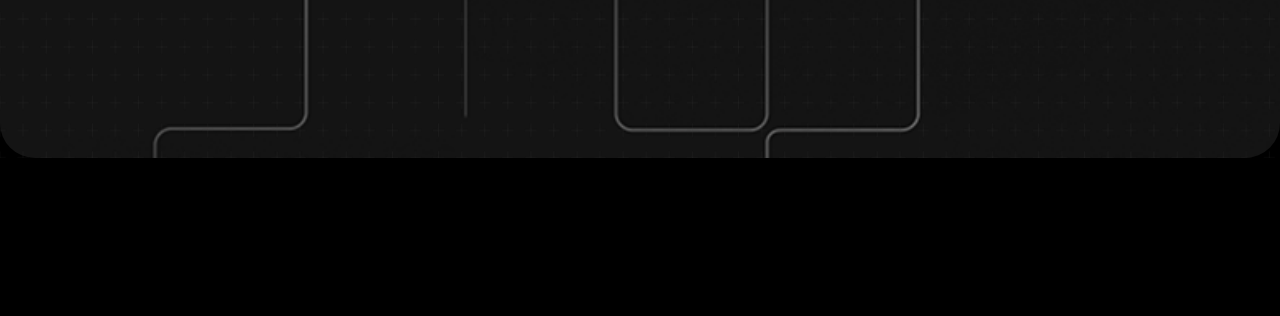
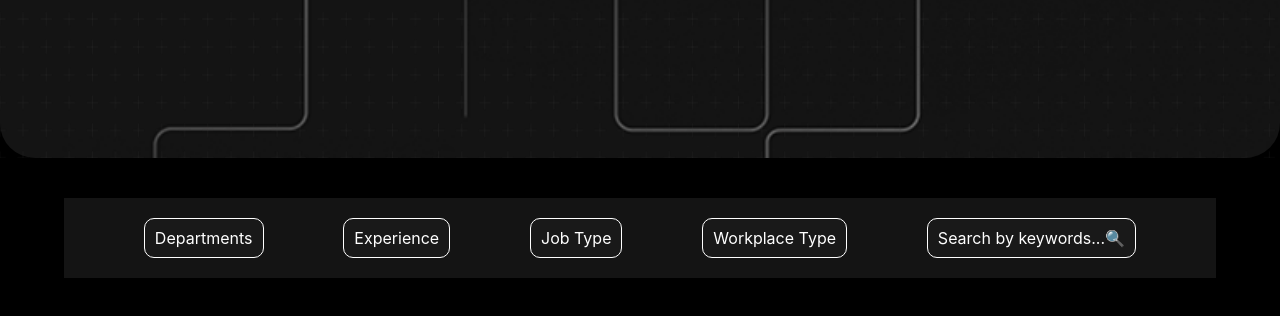
Before and after one commit to Hojiakbar-art/Git-exam-3, a website: page vector.html in a window 1280 px wide. Shown: the part 446-762 px from the top of the page. Drawn offline with nearby package versions, Linux system fonts and the light colour scheme; files that its build step writes are made by us from their sources.

Commit message:
Added section2 to page3

```diff
--- a/vector.html
+++ b/vector.html
@@ -33,5 +33,13 @@
             </div>
         </div>
     </section>
+
+    <section class="w-[90%] lg:max-w-300 m-auto p-[20px_0] mt-10 flex flex-col lg:flex-row justify-evenly items-center bg-[#141414]">
+        <p class="bg-[#191919] p-[7px_10px] rounded-[10px] border-1">Departments</p>
+        <p class="bg-[#191919] p-[7px_10px] rounded-[10px] border-1">Experience</p>
+        <p class="bg-[#191919] p-[7px_10px] rounded-[10px] border-1">Job Type</p>
+        <p class="bg-[#191919] p-[7px_10px] rounded-[10px] border-1">Workplace Type</p>
+        <p class="bg-[#191919] p-[7px_10px] rounded-[10px] border-1">Search by keywords...🔍</p>
+    </section>
 </body>
 </html>
```
